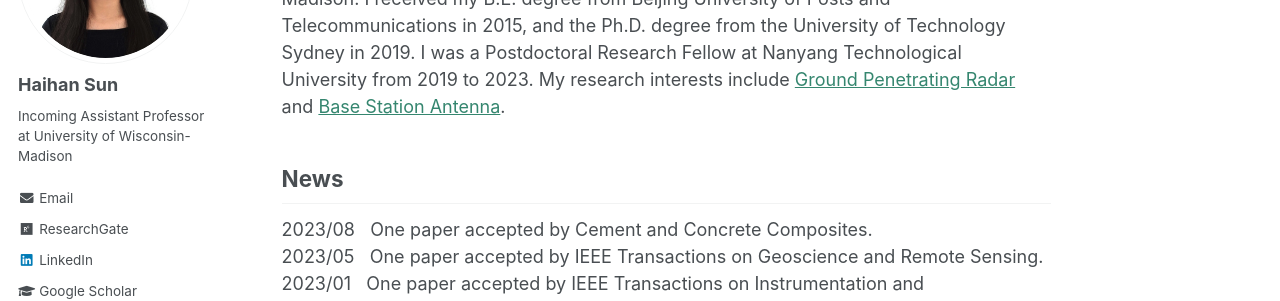
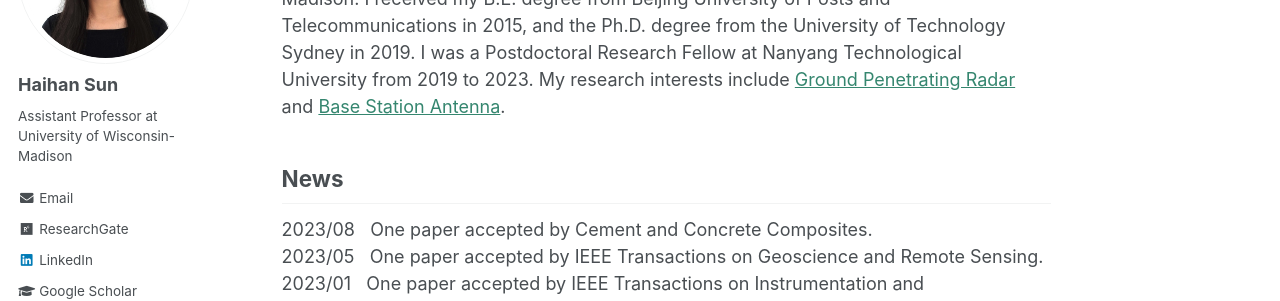
Before and after one commit to Haihan-Sun/Haihan-Sun.github.io, a Jekyll site: the page built from _pages/about.md, in a window 1280 px wide. Shown: the part 229-530 px from the top of the page. Built offline with Jekyll 4.4.1, drawn with Linux system fonts in a browser that asks for light colours.

Commit message:
Update _config.yml

```diff
--- a/_config.yml
+++ b/_config.yml
@@ -82,7 +82,7 @@ analytics:
 author:
   name             : "Haihan Sun"
   avatar           : "https://Haihan-Sun.github.io/files/photo_HHS.png"
-  bio              : "Incoming Assistant Professor at University of Wisconsin-Madison"
+  bio              : "Assistant Professor at University of Wisconsin-Madison"
   location         :
   employer         :
   pubmed           :
```
